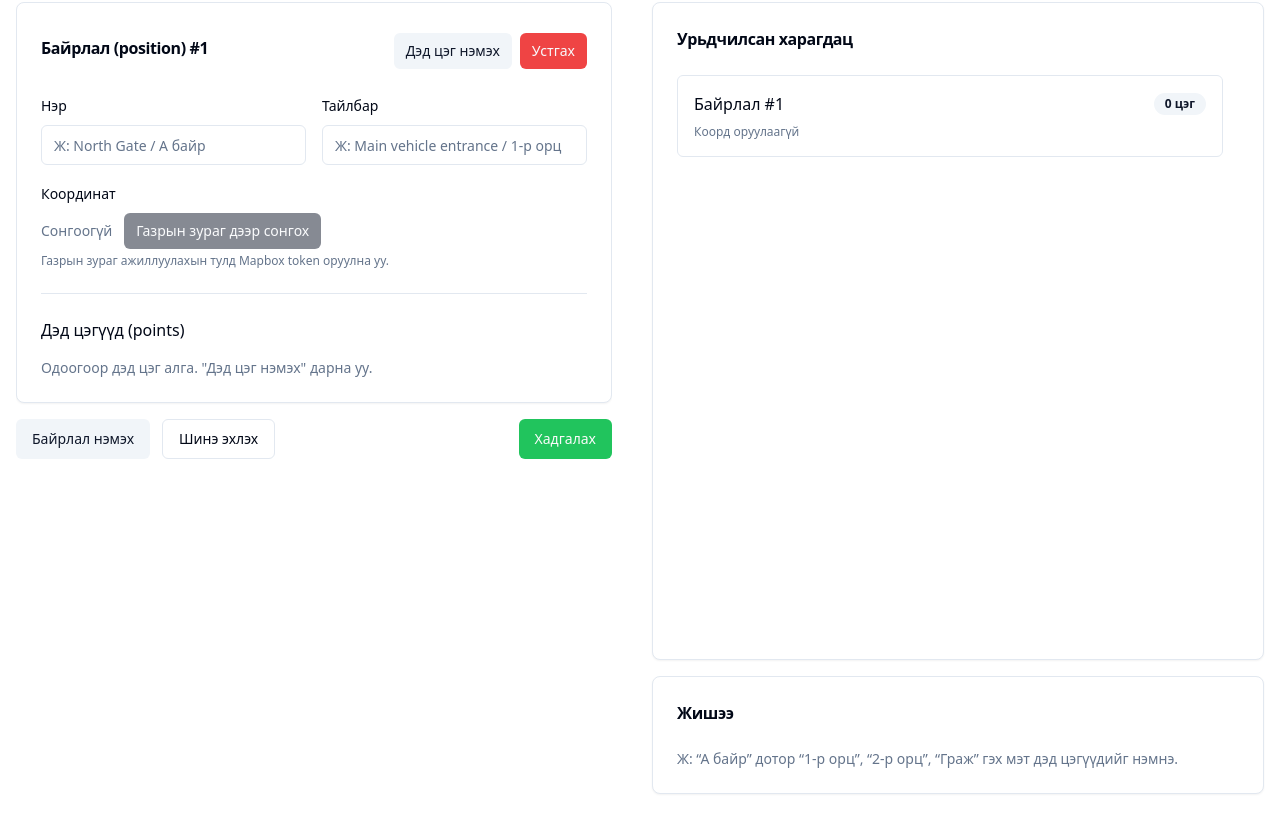
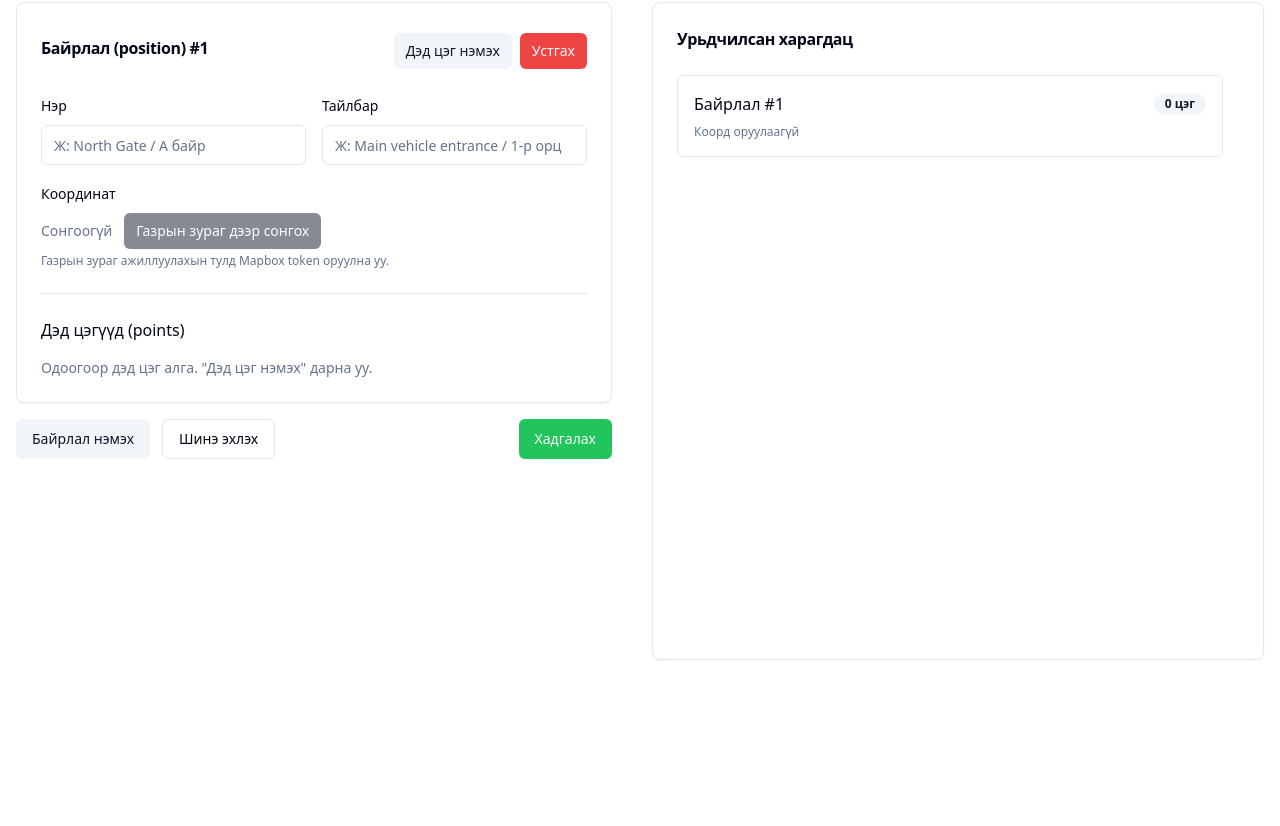
Before and after one commit to Orgilbold-Handpro/guard-route-builder, a React (Vite) app: page / in a window 1280 px wide. Shown: the part 240-1066 px from the top of the page. After the commit the page ends 932 px from the top, so only its background shows below. Built offline with nearby package versions, Linux system fonts and the light colour scheme.

Commit message:
Remove example usage
Remove the example usage section from the patrol designer.

```diff
--- a/src/components/PatrolDesigner.tsx
+++ b/src/components/PatrolDesigner.tsx
@@ -333,16 +333,6 @@ const PatrolDesigner = () => {
             </CardContent>
           </Card>
 
-          <Card>
-            <CardHeader>
-              <CardTitle className="text-base">Жишээ</CardTitle>
-            </CardHeader>
-            <CardContent>
-              <p className="text-sm text-muted-foreground">
-                Ж: “А байр” дотор “1-р орц”, “2-р орц”, “Граж” гэх мэт дэд цэгүүдийг нэмнэ.
-              </p>
-            </CardContent>
-          </Card>
         </aside>
       </div>
 
```
